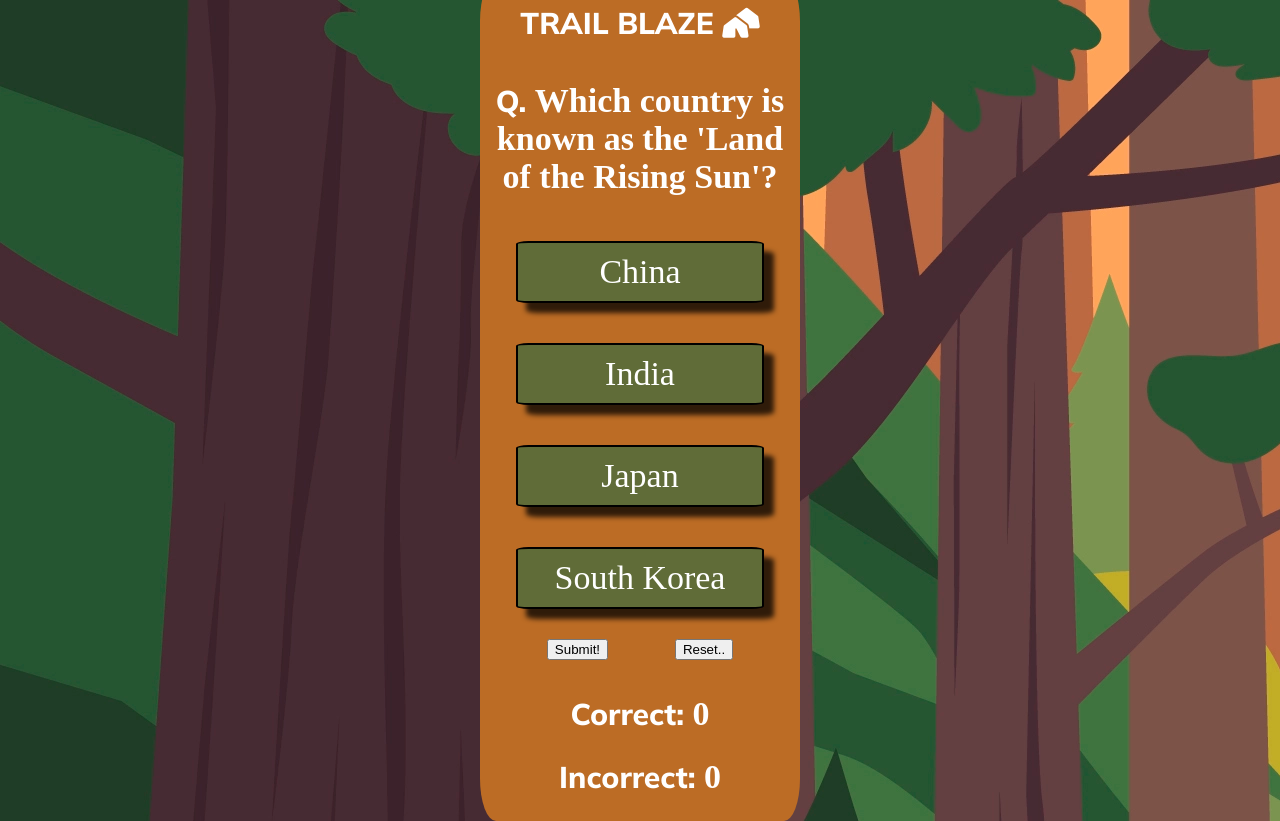
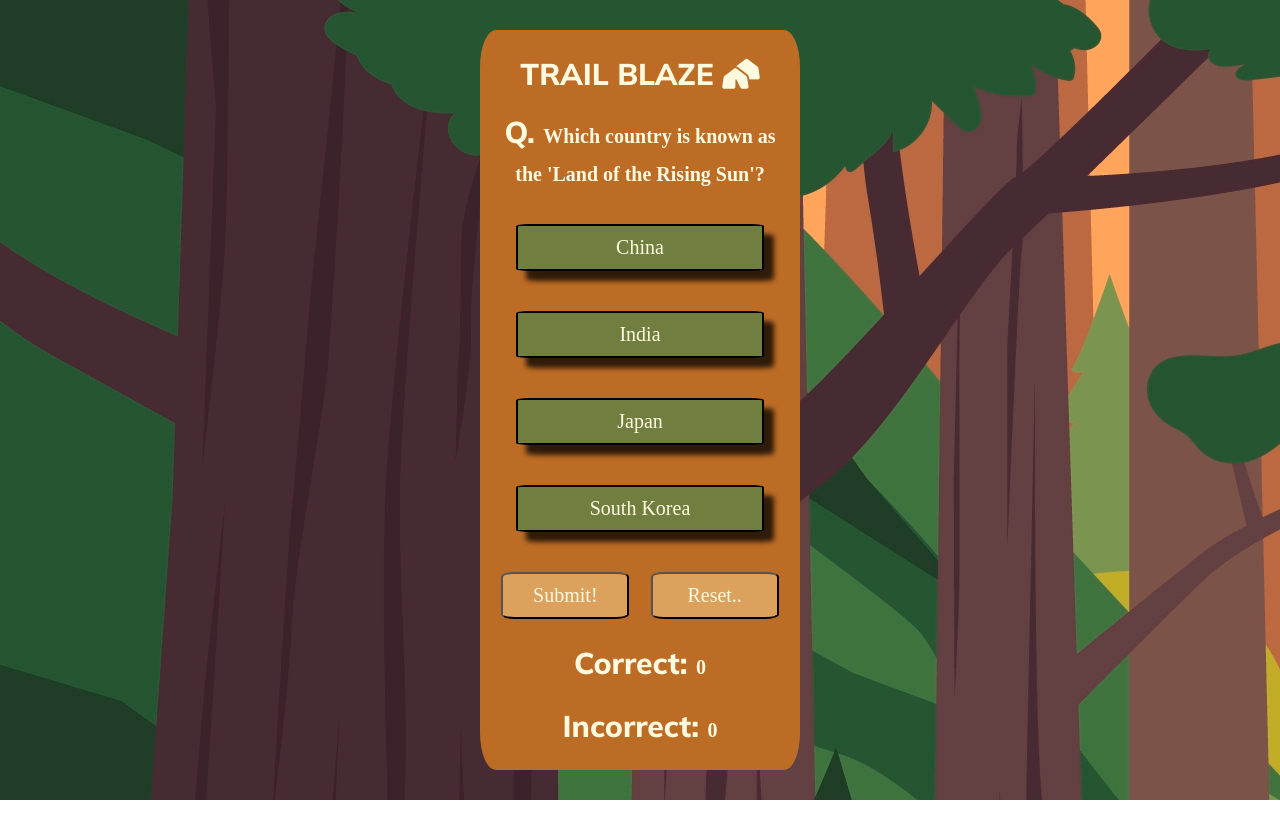
Before and after one commit to JakeDelaney/PP2-Trail-Blaze, a plain HTML site: page index.html in a window 1280 px wide. Both pictures are taken after a click on the button "Click here to begin!". After the commit the page ends 800 px from the top, so only its background shows below. Drawn offline with Linux system fonts and the light colour scheme; a web font is replaced by a local one.

Commit message:
Update control buttons, and game area CSS styling

```diff
--- a/assets/css/style.css
+++ b/assets/css/style.css
@@ -12,14 +12,14 @@ body{
 
 h1, h2{
     font-family: Mulish;
-    color: #fff;
+    color: #fefae0;
     font-size: 30px;
 }
 
 span{
     font-family: Convergence;
-    color: #fff;
-    font-size: 34px;
+    color: #fefae0;
+    font-size: 20px;
 }
 
 
@@ -50,14 +50,14 @@ span{
     text-align: center;
     margin-top: -5px;
     font-family: Convergence;
-    color: #fff;
+    color: #fefae0;
 }
 
 .welcome-page ul{
     font-size: 20px;
     margin-top: -5px;
     font-family: Convergence;
-    color: #fff;
+    color: #fefae0;
 
 }
 
@@ -68,9 +68,15 @@ span{
 #start--btn{
     font-size: 20px;
     border-radius: 5%;
-    background-color: #606c38;
-    color: #fff;
+    background-color: #dda15e;
+    color: #fefae0;
     padding: 10px;
+    font-family: Convergence;
+}
+
+#start--btn:hover{
+    transform: scale(110%);
+    transition: 1s;
 }
 
 
@@ -101,7 +107,7 @@ span{
 .question-area{
     max-width: auto;
     padding: 0px 10px;
-    margin-top: -10px;
+    margin-top: -30px;
 }
 
 /*ANSWER AREA*/
@@ -110,13 +116,14 @@ span{
     display: flex;
     flex-direction: column;
     align-items: center;
+    margin-top: -10px;
 }
 
 .answer--btn{
     width: 70%;
     height: auto;
     margin: 20px 0;
-    background-color: rgba(96, 108, 56, 1);
+    background-color: #707f40;
     border: 2px solid black;
     border-radius: 5%;
     box-shadow: 10px 10px 5px 0px rgba(0,0,0,0.75);
@@ -132,16 +139,25 @@ span{
 .ctrl-btn-area{
     width: 100;
     height: auto;
-    margin: 10px 0;
+    margin-top: 20px;
     /*background-color: orange;*/
     display: flex;
     justify-content: space-evenly;
 }
 
 .ctrl--btn{
-    /*background-color: blue;*/
+    font-size: 20px;
+    border-radius: 10%;
+    background-color: #dda15e;
+    width: 40%;
+    color: #fefae0;
     padding: 10px;
-    /*background-color: blueviolet;*/
+    font-family: Convergence;
+}
+
+.ctrl--btn:hover{
+    transform: scale(110%);
+    transition: 1s;
 }
 
 /*SCORE AREA*/
--- a/index.html
+++ b/index.html
@@ -43,8 +43,8 @@
 
             <!--CONTROL BUTTON AREA-->
             <div class="ctrl-btn-area">
-                <button id="submit--btn">Submit!</button>
-                <button id="reset--btn"> Reset..</button>
+                <button class="ctrl--btn" id="submit--btn">Submit!</button>
+                <button class="ctrl--btn" id="reset--btn"> Reset..</button>
             </div>
 
             <!--SCORE AREA-->
```
